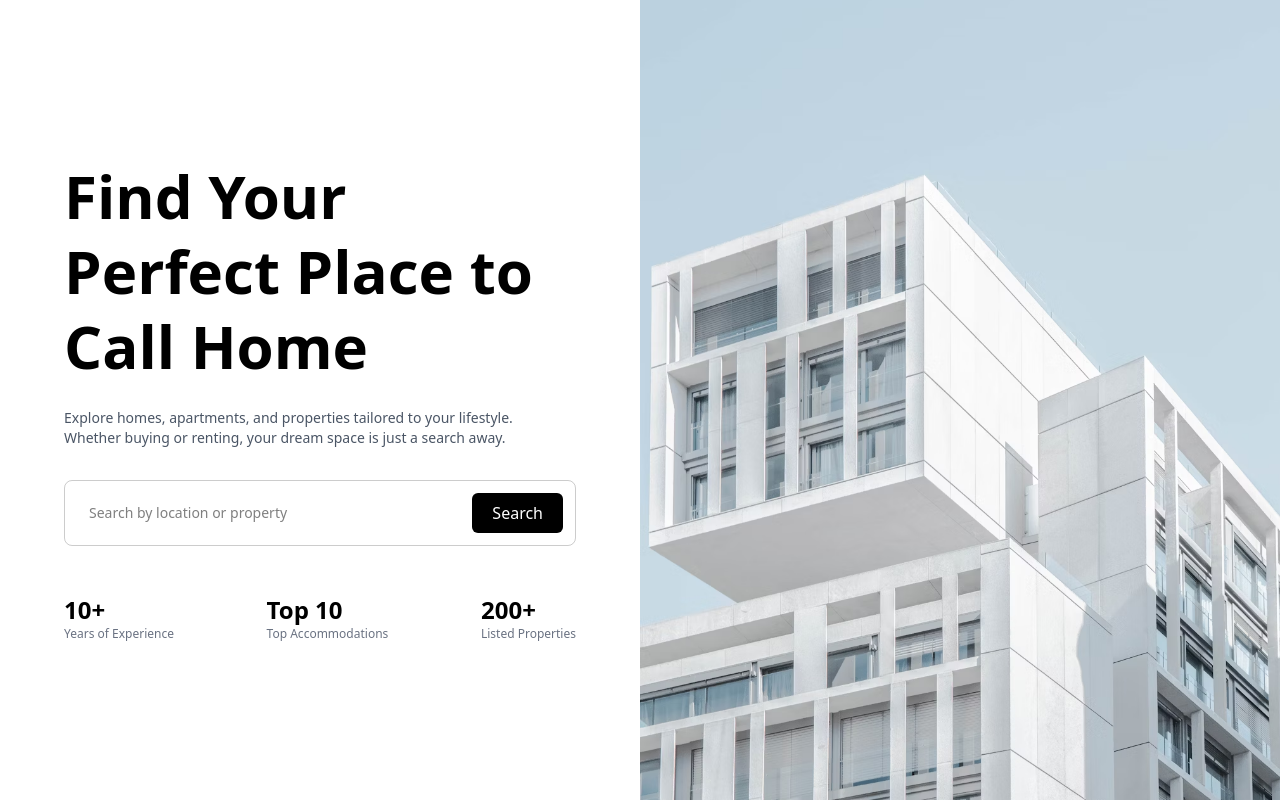
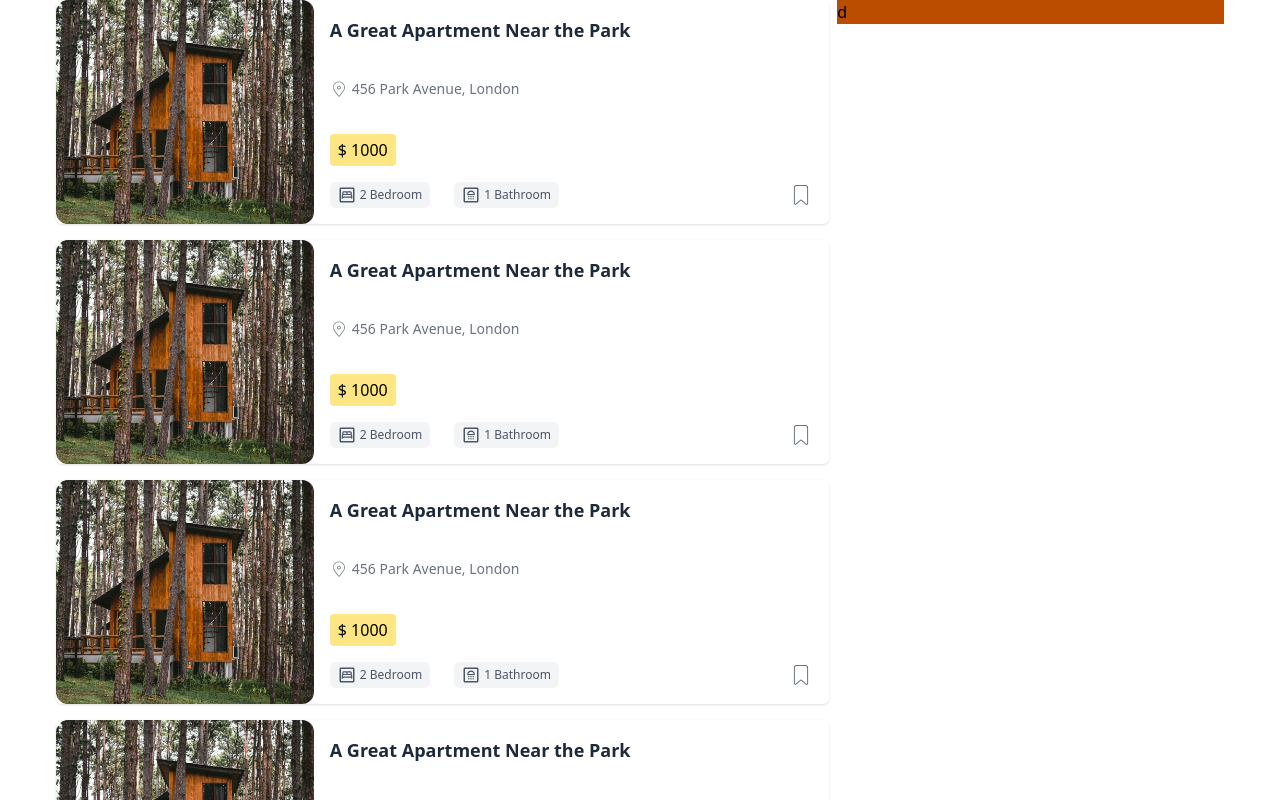
Before and after one commit to Archil-Milorava/real-estate, a React (Vite) app in the folder client/: page / in a window 1280 px wide. Shown: the top 800 px of the page. Built offline with nearby package versions, Linux system fonts and the light colour scheme.

Commit message:
main card finished

```diff
--- a/client/package.json
+++ b/client/package.json
@@ -11,8 +11,10 @@
   },
   "dependencies": {
     "@tailwindcss/vite": "^4.1.5",
+    "clsx": "^2.1.1",
     "react": "^19.1.0",
     "react-dom": "^19.1.0",
+    "react-icons": "^5.5.0",
     "tailwindcss": "^4.1.5"
   },
   "devDependencies": {
--- a/client/src/App.tsx
+++ b/client/src/App.tsx
@@ -1,9 +1,11 @@
+import ProperyListPage from "./pages/ProperyListPage";
 import SearchPage from "./pages/SearchPage";
 
 const App = () => {
   return (
     <div className="">
-      <SearchPage />
+      {/* <SearchPage /> */}
+      <ProperyListPage />
     </div>
   );
 };
--- /dev/null
+++ b/client/src/components/ui/Button.tsx
@@ -0,0 +1,42 @@
+import React from "react";
+import clsx from "clsx";
+
+interface ButtonProps extends React.ButtonHTMLAttributes<HTMLButtonElement> {
+  variant?: "primary" | "secondary" | "outline" | "ghost";
+  size?: "sm" | "md" | "lg";
+}
+
+const Button: React.FC<ButtonProps> = ({
+  children,
+  variant = "primary",
+  size = "md",
+  className,
+  ...props
+}) => {
+  const base =
+    "inline-flex items-center cursor-pointer justify-center rounded-md font-medium    hover:transition-all hover:duration-300 transition-colors focus:outline-none focus:ring-2 focus:ring-offset-2";
+
+  const variants = {
+    primary: "bg-accent text-white hover:opacity-90 ",
+    secondary: "bg-background text-white hover:bg-gray-900",
+    outline: "border border-gray text-gray-700 hover:bg-gray-100",
+    ghost: "bg-transparent text-gray hover:bg-gray",
+  };
+
+  const sizes = {
+    sm: "px-3 py-1 text-sm",
+    md: "px-4 py-2 text-base",
+    lg: "px-5 py-3 text-lg",
+  };
+
+  return (
+    <button
+      className={clsx(base, variants[variant], sizes[size], className)}
+      {...props}
+    >
+      {children}
+    </button>
+  );
+};
+
+export default Button;
--- /dev/null
+++ b/client/src/features/property/PropertyCardMain.tsx
@@ -0,0 +1,54 @@
+import TestImg from "../../assets/test.avif";
+import { CiLocationOn, CiBookmark } from "react-icons/ci";
+import { MdOutlineBedroomParent, MdOutlineBathroom } from "react-icons/md";
+
+const PropertyCardMain = () => {
+  return (
+    <div className="w-full  h-[14rem] flex rounded-md overflow-hidden shadow-sm">
+      {/* Image */}
+      <div className="w-1/3 h-full rounded-xl overflow-hidden">
+        <img
+          src={TestImg}
+          alt="property"
+          className="w-full h-full object-cover"
+        />
+      </div>
+
+      {/* Content */}
+      <div className="w-2/3 p-4 flex flex-col justify-between">
+        {/* Top Section */}
+        <div className="flex flex-col items-start h-full justify-between">
+          <h1 className="text-lg font-semibold text-gray-800">
+            A Great Apartment Near the Park
+          </h1>
+          <p className="flex items-center text-sm text-gray-500">
+            <CiLocationOn className="mr-1 text-lg" />
+            456 Park Avenue, London
+          </p>
+          <span className="text-base font-medium bg-amber-200 px-2 py-1 inline-block rounded">
+            $ 1000
+          </span>
+        </div>
+
+        {/* Bottom Section */}
+        <div className="flex items-center justify-between mt-4">
+          <div className="flex gap-6 text-sm text-gray-600">
+            <div className="flex items-center gap-1 bg-gray-100 rounded-md px-2 py-1 text-xs ">
+              <MdOutlineBedroomParent className="text-lg" />
+              <span>2 Bedroom</span>
+            </div>
+            <div className="flex items-center gap-1 bg-gray-100 rounded-md px-2 py-1 text-xs ">
+              <MdOutlineBathroom className="text-lg" />
+              <span>1 Bathroom</span>
+            </div>
+          </div>
+          <button className="text-gray-500 hover:text-gray-800 transition">
+            <CiBookmark className="text-2xl" />
+          </button>
+        </div>
+      </div>
+    </div>
+  );
+};
+
+export default PropertyCardMain;
--- a/client/src/index.css
+++ b/client/src/index.css
@@ -3,6 +3,9 @@
 @import "tailwindcss";
 
 @theme {
-  --color-gray: #888787;
+  --color-primary: #545334;
+  --color-accent: #174c38;
+  --color-background: #878672;
+  --color-gray: #cbcbcb;
   --font-Roboto-mono: "Roboto Mono", monospace;
 }
--- /dev/null
+++ b/client/src/pages/ProperyListPage.tsx
@@ -0,0 +1,24 @@
+import PropertyCardMain from "../features/property/PropertyCardMain";
+
+const ProperyListPage = () => {
+  return (
+    <section className="w-full h-full md:px-14 ">
+      {/* main div */}
+      <div className="flex flex-col gap-2 md:flex-row w-full h-full">
+        {/* list container */}
+        <div className=" w-full md:w-2/3 h-full flex flex-col gap-4 ">
+          <PropertyCardMain />
+          <PropertyCardMain />
+          <PropertyCardMain />
+          <PropertyCardMain />
+          <PropertyCardMain />
+          {/* <PropertyCardMain /> */}
+        </div>
+        {/* map */}
+        <div className="bg-amber-700 hidden md:block w-1/3 h-full">d</div>
+      </div>
+    </section>
+  );
+};
+
+export default ProperyListPage;
--- a/client/src/pages/SearchPage.tsx
+++ b/client/src/pages/SearchPage.tsx
@@ -1,11 +1,12 @@
 import LandingImg from "../assets/searchImg.avif";
+import Button from "../components/ui/Button";
 
 const SearchPage = () => {
   return (
-    <div className="w-full h-screen flex flex-col md:flex-row">
+    <div className="w-full h-screen flex flex-col md:flex-row md:px-[15rem] ">
       {/* Left section */}
       <div className="h-1/2 md:h-full w-full md:w-1/2 flex flex-col justify-center  px-6 md:px-16 gap-6">
-        <h1 className="text-4xl sm:text-5xl md:text-6xl font-bold leading-tight">
+        <h1 className="text-4xl sm:text-5xl md:text-6xl font-bold leading-tight text-primary">
           Find Your Perfect Place to Call Home
         </h1>
         <p className="text-sm text-gray-600">
@@ -18,12 +19,10 @@ const SearchPage = () => {
         <div className="border border-black/20 p-3 rounded-lg flex w-full mt-2">
           <input
             type="text"
-            placeholder="Search by location or property"
+            placeholder="Search by location..."
             className="flex-grow px-3 py-2 outline-none text-sm"
           />
-          <button className="bg-black text-white px-5 py-2 rounded-md hover:bg-gray-800 transition">
-            Search
-          </button>
+          <Button variant="primary">search</Button>
         </div>
 
         {/* Stats */}
@@ -44,7 +43,7 @@ const SearchPage = () => {
       </div>
 
       {/* Right image section */}
-      <div className=" w-full md:w-1/2 h-1/2 md:h-full">
+      <div className=" w-full  h-1/2 md:h-full md:w-1/2">
         <img
           src={LandingImg}
           alt="landing"
```
Also changed, not shown: client/src/assets/test.avif (added), 1 other file (tests, documents, lock files or other folders).
